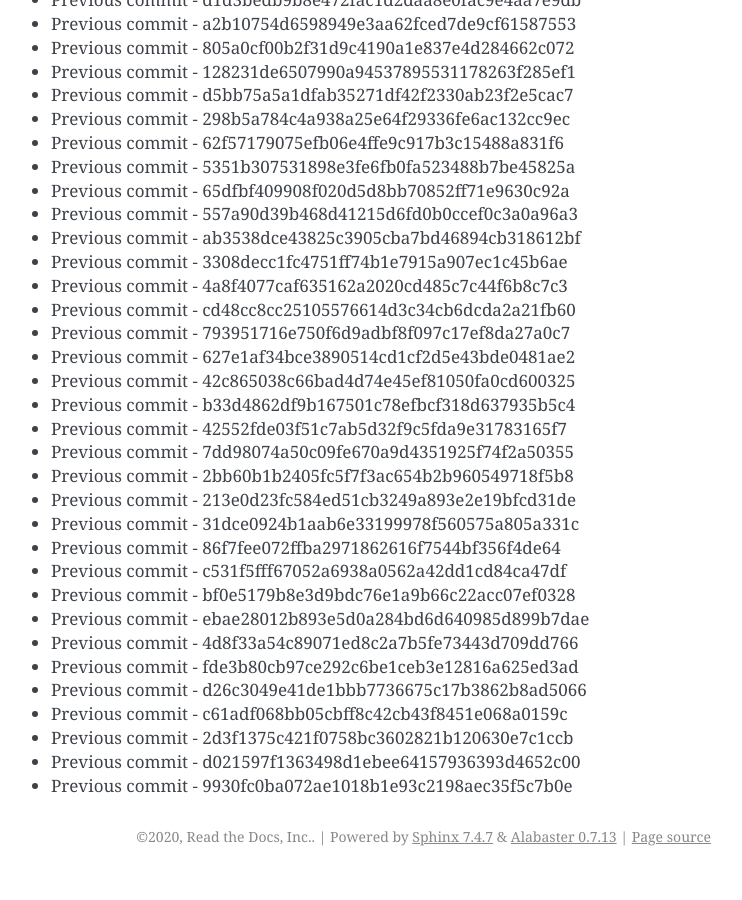
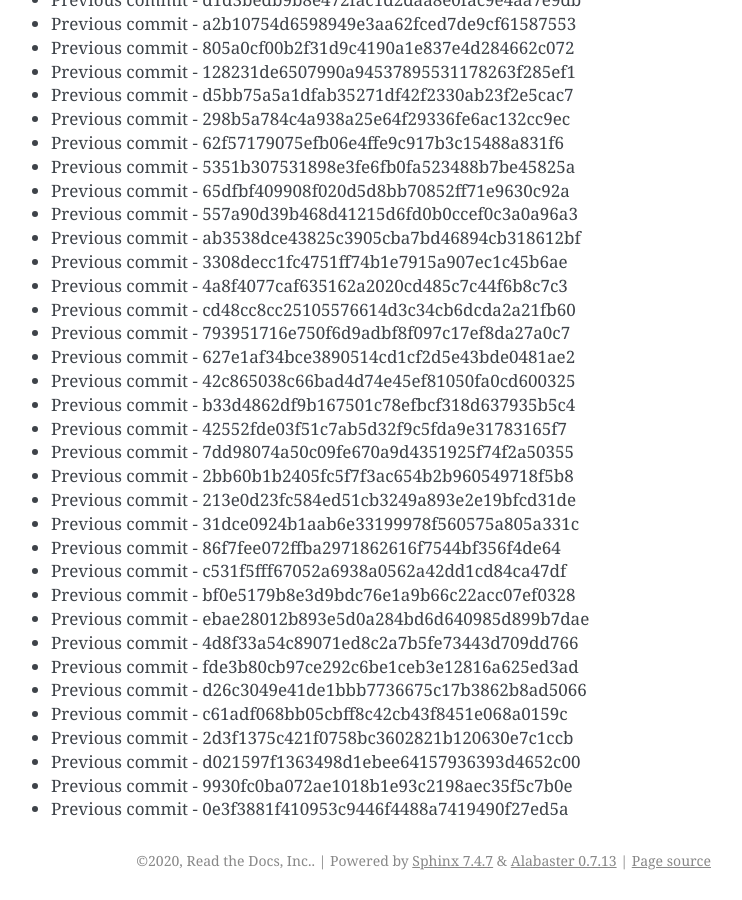
Before and after one commit to readthedocs/rtd-git-stresstest, a Sphinx documentation site: the page built from docs/updates.rst, in a window 1280 px wide and 900 px high, scrolled down 51771 px. Shown: the whole window, without its empty margins (399-1141 px from the left). Built offline with Sphinx 7.4.7, drawn with Linux system fonts in a browser that asks for light colours; before the commit the page ends 52647 px from its top, so only the background shows below that.

Commit message:
Generating commit from previous: 0e3f3881f410953c9446f4488a7419490f27ed5a

```diff
--- a/docs/updates.rst
+++ b/docs/updates.rst
@@ -2207,3 +2207,4 @@ It can be tested for any performance characteristics.
 * Previous commit - 2d3f1375c421f0758bc3602821b120630e7c1ccb
 * Previous commit - d021597f1363498d1ebee64157936393d4652c00
 * Previous commit - 9930fc0ba072ae1018b1e93c2198aec35f5c7b0e
+* Previous commit - 0e3f3881f410953c9446f4488a7419490f27ed5a
```
